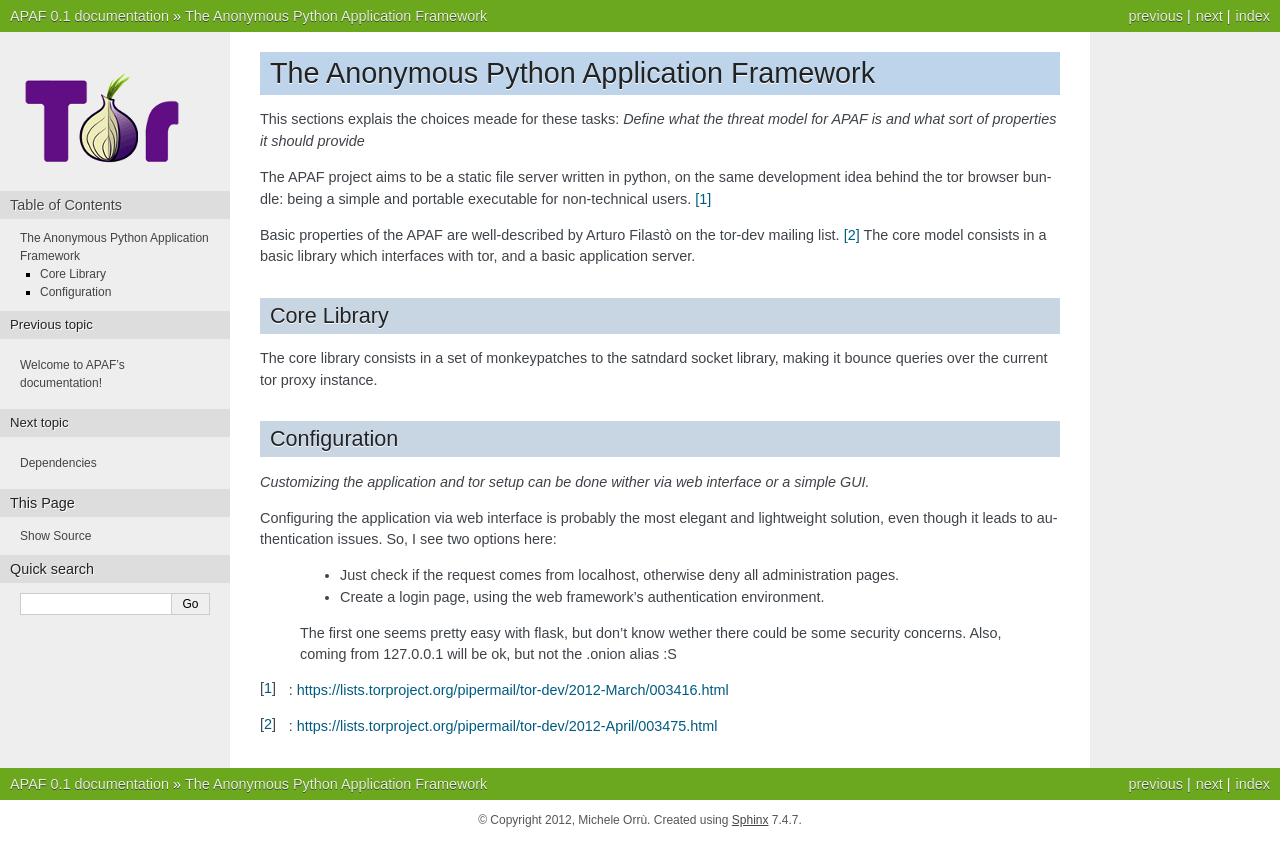
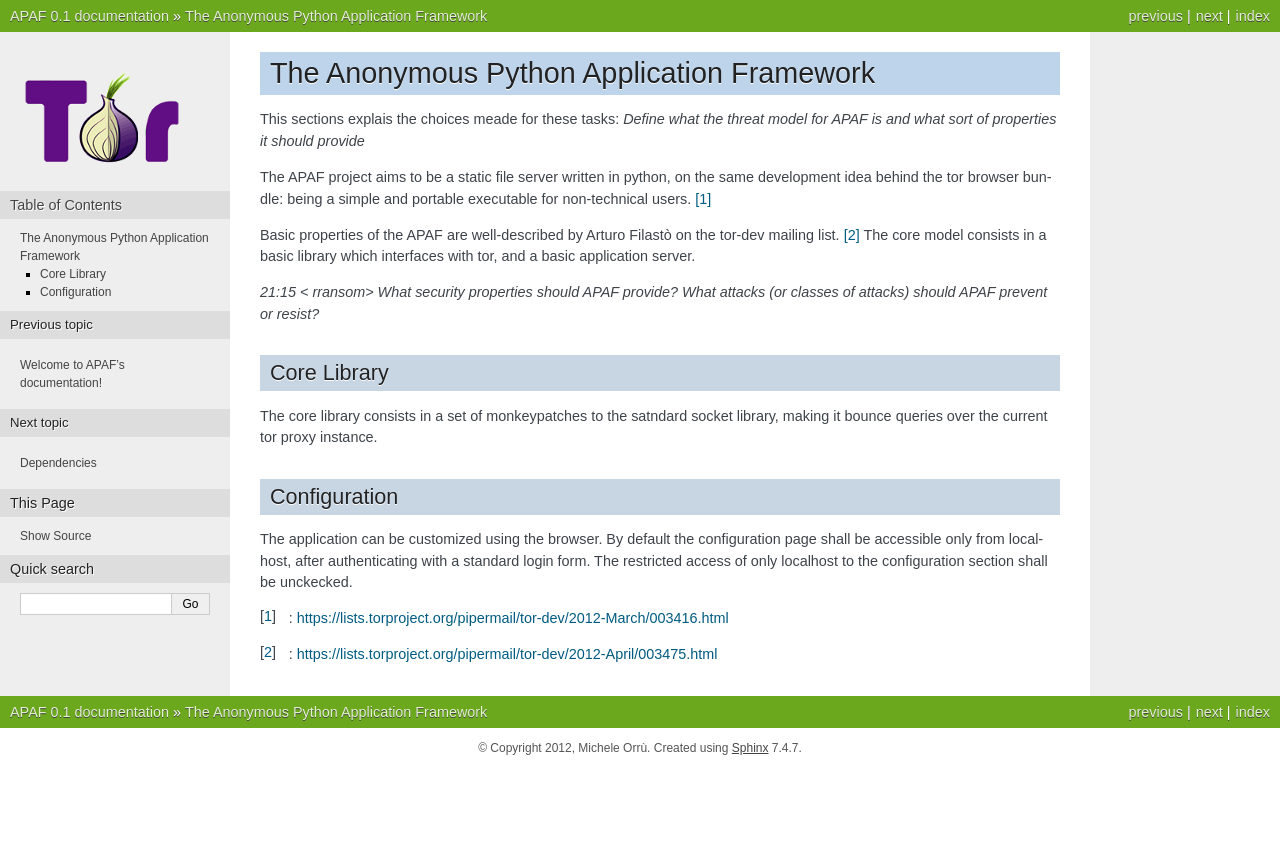
Before and after one commit to globaleaks/APAF, a Sphinx documentation site: the page built from docs/source/apaf.rst, in a window 1280 px wide. Shown: the top 866 px of the page. Built offline with Sphinx 7.4.7, drawn with Linux system fonts in a browser that asks for light colours.

Commit message:
Configuration page discussed on #tor-dev

```diff
--- a/docs/source/apaf.rst
+++ b/docs/source/apaf.rst
@@ -16,6 +16,8 @@
 mailing list. [#]_ The core model consists in a basic library which interfaces
 with tor, and a basic application server.
 
+*21:15 < rransom> What security properties should APAF provide? What attacks (or
+classes of attacks) should APAF prevent or resist?*
 
 Core Library
 ------------
@@ -27,19 +29,11 @@
 Configuration
 -------------
 
-*Customizing the application and tor setup can be done wither via web interface
-or a simple GUI.*
-
-Configuring the application via web interface is probably the most elegant
-and lightweight solution, even though it leads to authentication issues.
-So, I see two options here:
- - Just check if the request comes from localhost, otherwise deny all
-   administration pages.
- - Create a login page, using the web framework's authentication environment.
-
- The first one seems pretty easy with flask, but don't know wether there could
- be some security concerns. Also, coming from 127.0.0.1 will be ok, but not the
- .onion alias :S
+The application can be customized using the browser. By default the
+configuration page shall be accessible only from localhost, after authenticating
+with a standard login form.
+The restricted access of only localhost to the configuration section shall be
+unckecked.
 
 .. [#] : https://lists.torproject.org/pipermail/tor-dev/2012-March/003416.html
 .. [#] : https://lists.torproject.org/pipermail/tor-dev/2012-April/003475.html
```
